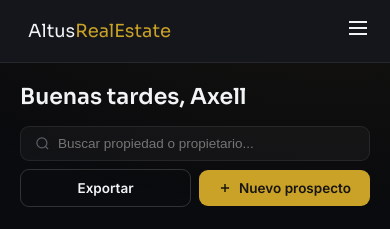
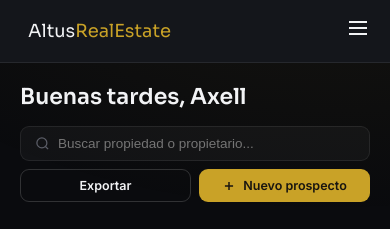
Before and after one commit to STXNES/airbnbmotion, a Next.js app in the folder crm-app/: page / in a window 390 px wide. Shown: the top 229 px of the page. Built offline with nearby package versions, Linux system fonts and the light colour scheme; no server answers; the database is empty.

Commit message:
fix: make buttons equal height and prevent wrapping on mobile

```diff
--- a/crm-app/src/app/globals.css
+++ b/crm-app/src/app/globals.css
@@ -87,7 +87,7 @@ body::before {
 .btn {
   display: inline-flex; align-items: center; gap: 7px; border-radius: 9px; padding: 10px 16px;
   font-size: 13.5px; font-weight: 600; cursor: pointer; border: none; transition: all .2s;
-  text-decoration: none; font-family: var(--font-inter), 'Inter', sans-serif;
+  text-decoration: none; font-family: var(--font-inter), 'Inter', sans-serif; white-space: nowrap;
 }
 .btn-primary { background: var(--gold); color: #181510; }
 .btn-primary:hover { background: var(--gold-bright); transform: translateY(-1px); }
@@ -281,9 +281,9 @@ select.badge { text-align-last: center; padding-right: 10px; width: auto; }
   .two-col { grid-template-columns: 1fr; }
 
   .topbar { flex-direction: column; align-items: flex-start; gap: 16px; }
-  .topbar-actions { width: 100%; display: grid; grid-template-columns: 1fr 1fr; gap: 8px; }
+  .topbar-actions { width: 100%; display: grid; grid-template-columns: 1fr 1fr; gap: 8px; align-items: stretch; }
   .search { grid-column: span 2; width: 100%; }
-  .btn { width: 100%; justify-content: center; }
+  .btn { width: 100%; justify-content: center; padding: 8px 4px; font-size: 12.5px; }
   .table-head-row, .row { display: grid; grid-template-columns: 2.1fr 1.7fr 1.2fr 1.2fr 0.8fr 36px; min-width: 600px; }
   .table-scroll { overflow-x: auto; }
 }
```
